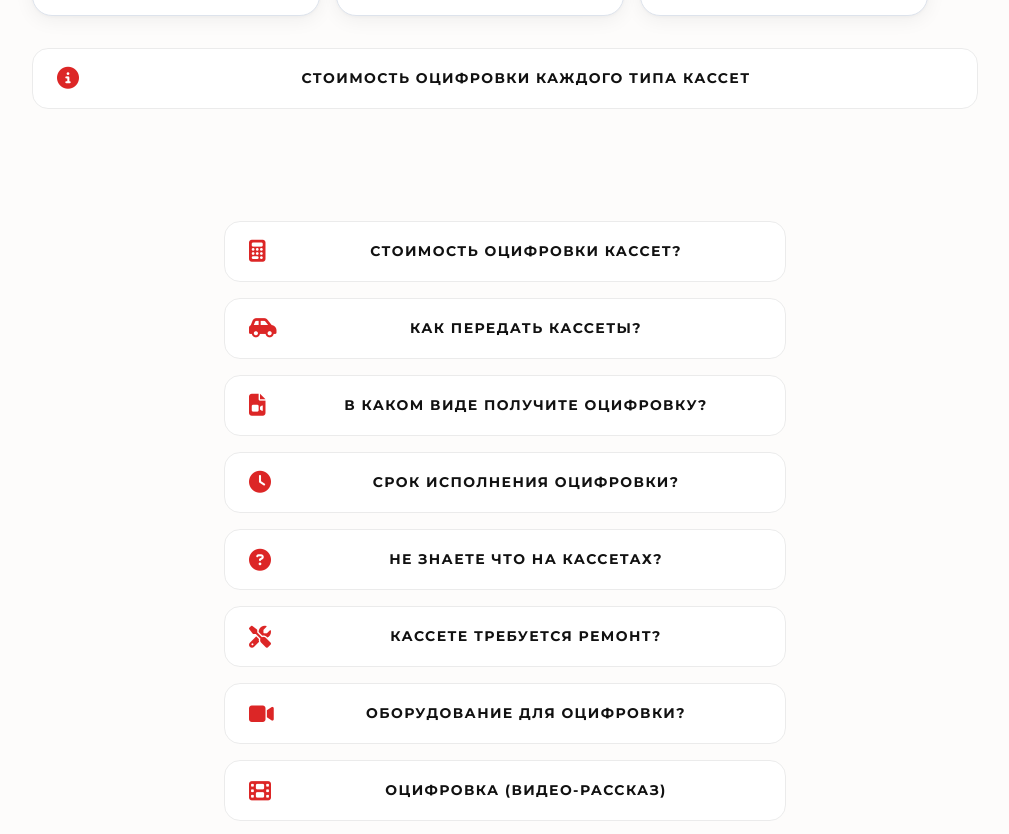
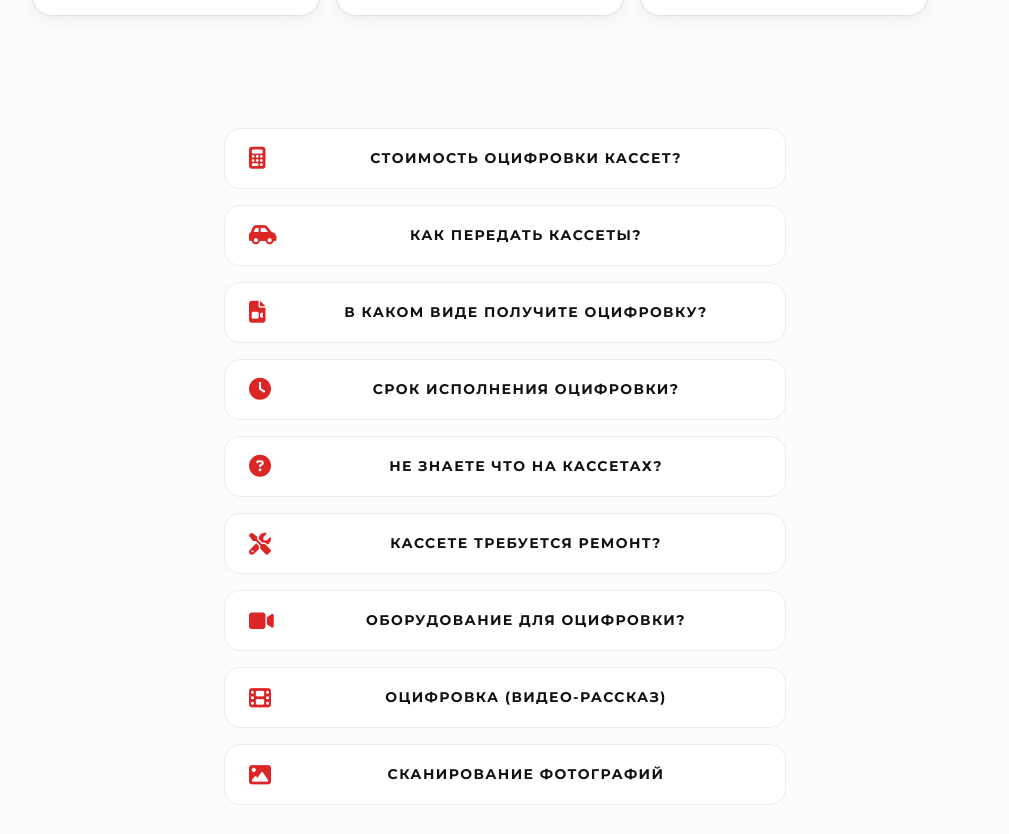
Before and after one commit to rinatzakirow-bot/new-ocifrovka, a website: page index.html in a window 1280 px wide. Shown: the part 1996-2830 px from the top of the page, without its empty margins (176-1185 px from the left). Drawn offline with nearby package versions, Linux system fonts and the light colour scheme.

Commit message:
Add files via upload

```diff
--- a/index.html
+++ b/index.html
@@ -1176,12 +1176,7 @@
                         <div class="cassette-type-title">MiniDV</div>
                     </a>
                 </div>
-                <div class="max-w-4xl mx-auto mt-8">
-                    <a href="tipy-kasset.html" class="faq-banner" style="text-decoration:none;">
-                        <i class="fas fa-info-circle"></i>
-                        <span>Стоимость оцифровки каждого типа кассет</span>
-                    </a>
-                </div>
+
             </div>
         </section>
         <section class="py-10">
```
